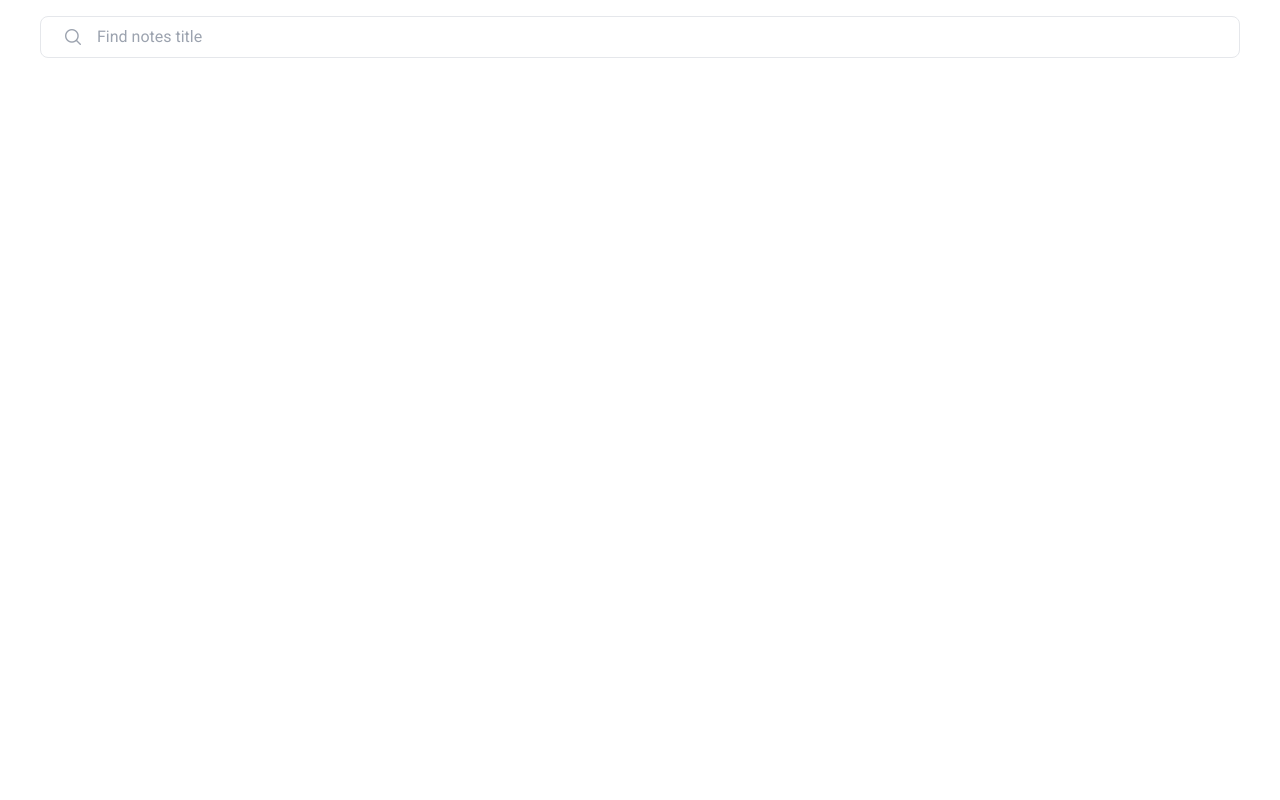
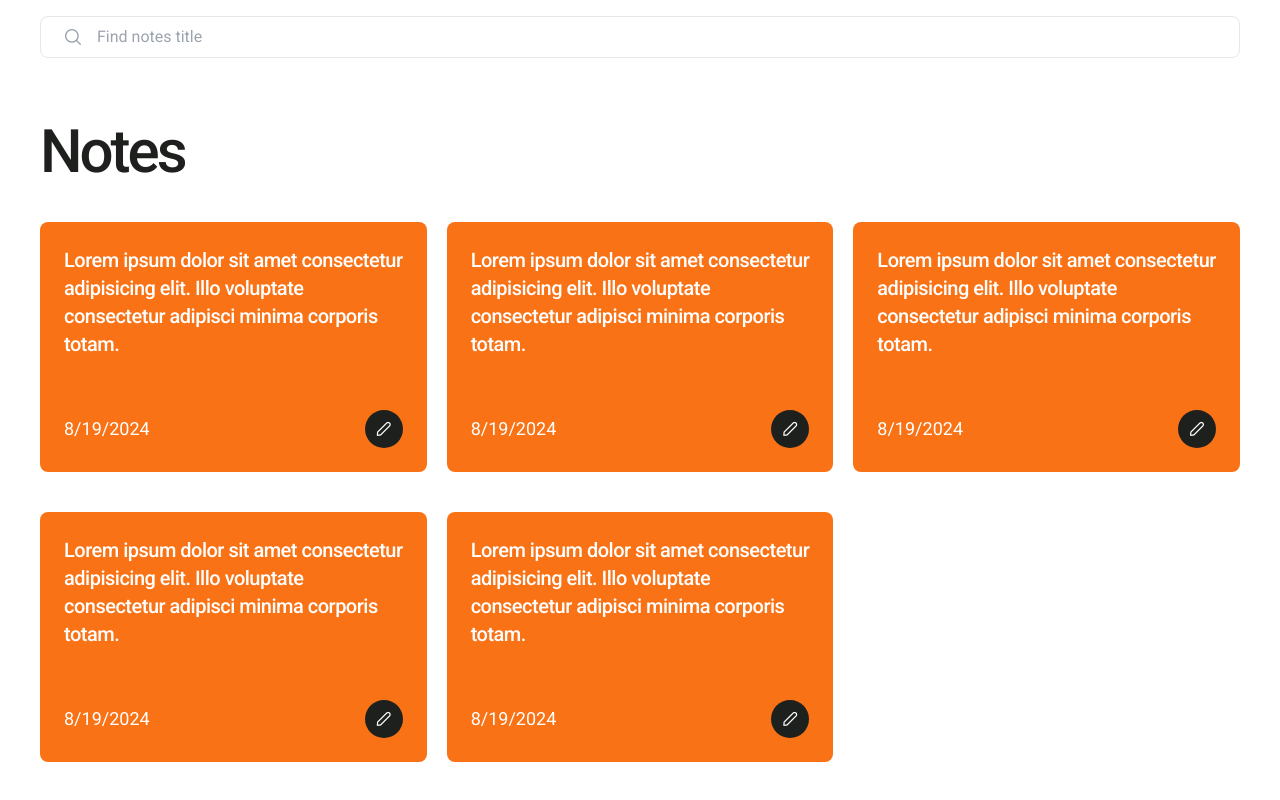
Before and after one commit to hennndev/vue-notestapp, a Vue app: page / in a window 1280 px wide. Built offline with nearby package versions, Linux system fonts and the light colour scheme.

Commit message:
(feat) add notes component and create note template

```diff
--- a/src/App.vue
+++ b/src/App.vue
@@ -1,9 +1,11 @@
 <script>
+    import Notes from './components/Notes.vue';
     import SearchInput from './components/SearchInput.vue';
 
     export default {
         components: {
-            SearchInput
+            SearchInput,
+            Notes
         }
     }
 </script>
@@ -11,10 +13,6 @@
 <template>
     <main class="container py-4 pb-6">
         <SearchInput/>
-        <footer></footer>
+        <Notes/>
     </main>
 </template>
-
-<style>
-
-</style>
--- /dev/null
+++ b/src/components/Note.vue
@@ -0,0 +1,18 @@
+<script>
+    export default {
+
+    }
+</script>
+
+<template>
+    <article class="flex-between flex-col bg-orange-500 rounded-lg p-6 min-h-[250px]">
+        <p class="text-white font-medium tracking-tight text-xl">Lorem ipsum dolor sit amet consectetur adipisicing elit. Illo voluptate consectetur adipisci minima corporis totam.</p>
+
+        <section class="flex-between w-full">
+            <p class="text-white text-lg">{{ new Date().toLocaleDateString() }}</p>
+            <div class="group bg-primary rounded-full p-3 flex-center cursor-pointer hover:bg-white transition duration-200 ease-in">
+                <i class="pi pi-pencil text-sm text-white group-hover:text-primary transition duration-200 ease-in"></i>
+            </div>
+        </section>
+    </article>
+</template>
--- a/src/components/Notes.vue
+++ b/src/components/Notes.vue
@@ -1,16 +1,23 @@
 <script>
+import Note from './Note.vue';
+
     export default {
-
+        components: {
+            Note
+        }
     }
 </script>
 
 <template>
-    <div>
+    <section class="mt-16">
+        <h1 class="text-6xl font-medium text-primary tracking-tighter">Notes</h1>
 
-    </div>
+        <section class="mt-10 grid grid-cols-notes gap-x-[20px] gap-y-[40px]">
+            <Note/>
+            <Note/>
+            <Note/>
+            <Note/>
+            <Note/>
+        </section>
+    </section>
 </template>
-
-
-<style lang="scss" scoped>
-
-</style>
--- a/tailwind.config.js
+++ b/tailwind.config.js
@@ -6,6 +6,9 @@
      extend: {
       colors: {
         'primary': '#1E201E'
+      },
+      gridTemplateColumns: {
+        'notes': 'repeat(auto-fill, minmax(300px, 1fr))'
       }
      },
    },
```
